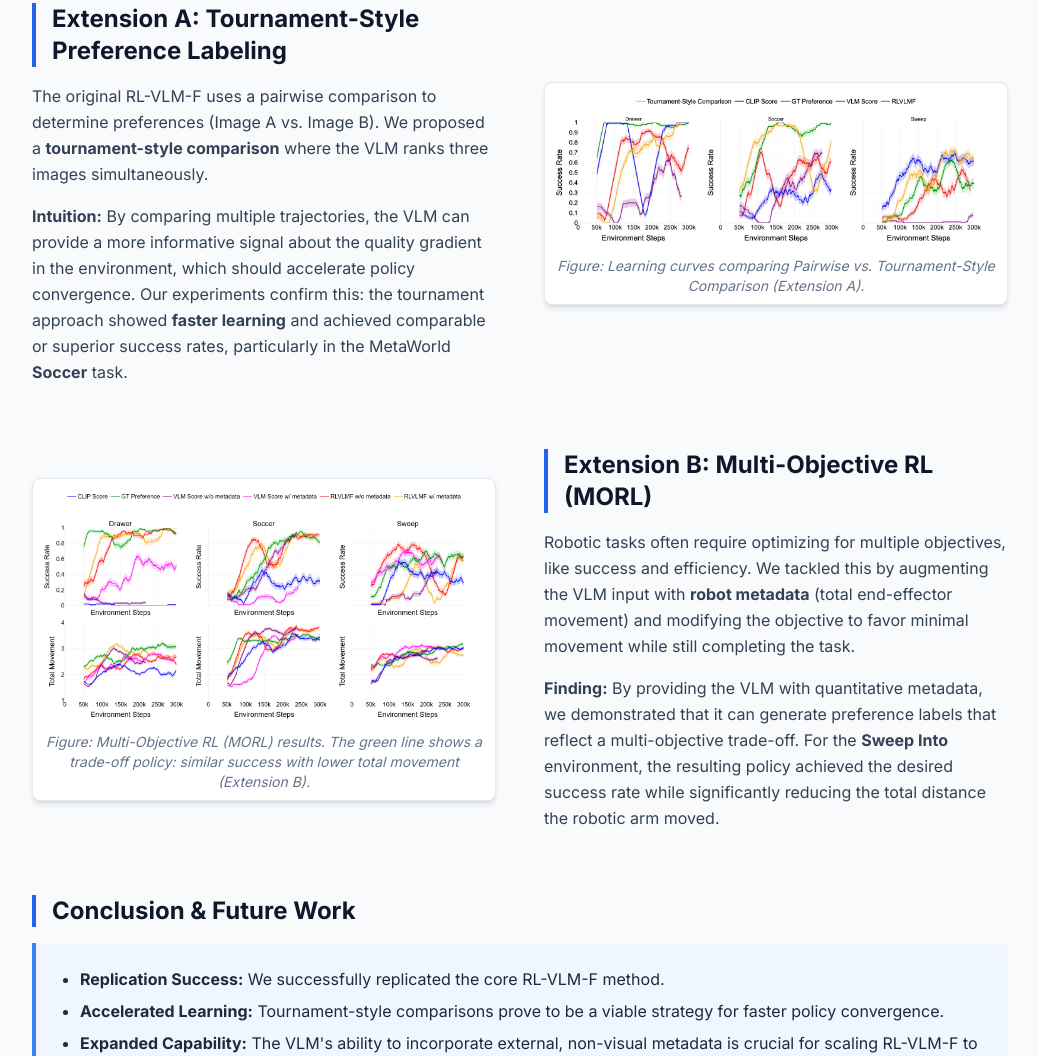
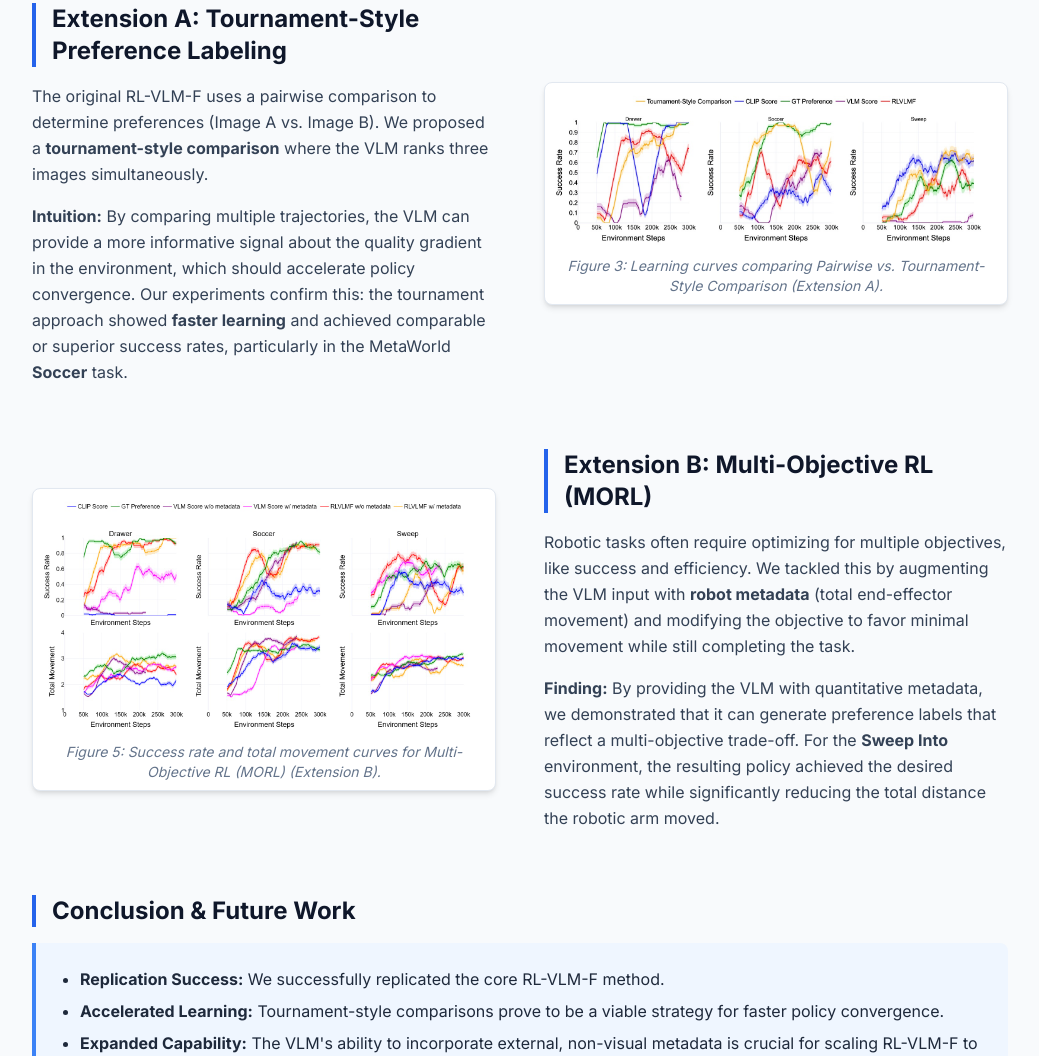
Before and after one commit to eecs-498-group-11/project-website, a plain HTML site: page index.html in a window 1280 px wide. Shown: the part 1636-2692 px from the top of the page, without its empty margins (120-1159 px from the left). Drawn offline with nearby package versions, Linux system fonts and the light colour scheme.

Commit message:
Update figure captions in index.html

```diff
--- a/index.html
+++ b/index.html
@@ -169,7 +169,7 @@
             </div>
             <div class="bg-white p-2 rounded-lg shadow-md border border-slate-200">
                 <img src="files/figures/tournament_results.jpg" alt="Tournament Results Figure" class="w-full rounded">
-                <p class="text-sm text-slate-500 mt-2 text-center italic">Figure: Learning curves comparing Pairwise vs. Tournament-Style Comparison (Extension A).</p>
+                <p class="text-sm text-slate-500 mt-2 text-center italic">Figure 3: Learning curves comparing Pairwise vs. Tournament-Style Comparison (Extension A).</p>
             </div>
         </div>
 
@@ -185,7 +185,7 @@
             </div>
             <div class="bg-white p-2 rounded-lg shadow-md border border-slate-200 order-2 md:order-1">
                 <img src="files/figures/morl_results.jpg" alt="MORL Results Figure" class="w-full rounded">
-                <p class="text-sm text-slate-500 mt-2 text-center italic">Figure: Multi-Objective RL (MORL) results. The green line shows a trade-off policy: similar success with lower total movement (Extension B).</p>
+                <p class="text-sm text-slate-500 mt-2 text-center italic">Figure 5: Success rate and total movement curves for Multi-Objective RL (MORL) (Extension B).</p>
             </div>
         </div>
 
```
